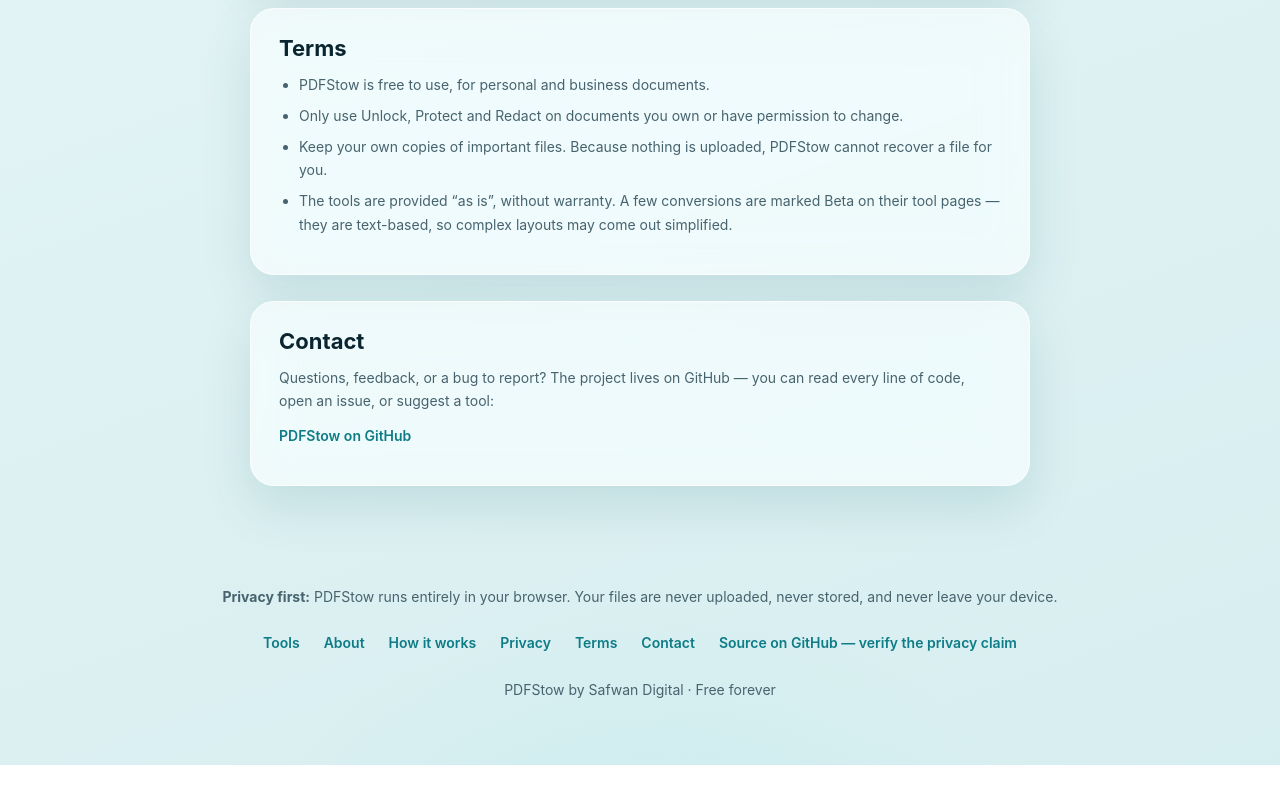
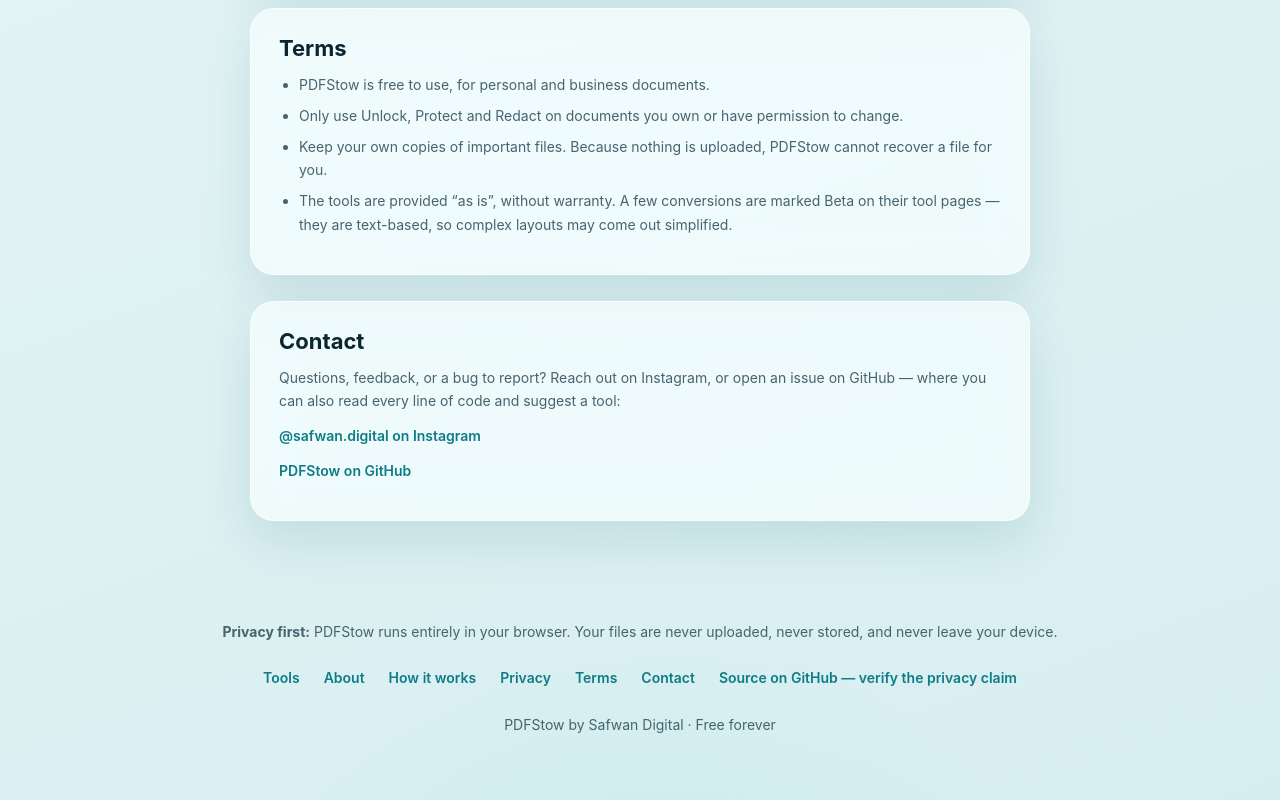
Before and after one commit to safwan-digital/aurelia-pdf, a plain HTML site: page trust.html in a window 1280 px wide. Shown: the part 1101-1901 px from the top of the page. Before the commit the page ends 1866 px from the top, so only its background shows below. Drawn offline with Linux system fonts and the light colour scheme.

Commit message:
Trust page: contact via Instagram + GitHub (DEC-4)

```diff
--- a/trust.html
+++ b/trust.html
@@ -66,7 +66,8 @@
     </section>
     <section class="glass" id="contact">
       <h2>Contact</h2>
-      <p>Questions, feedback, or a bug to report? The project lives on GitHub — you can read every line of code, open an issue, or suggest a tool:</p>
+      <p>Questions, feedback, or a bug to report? Reach out on Instagram, or open an issue on GitHub — where you can also read every line of code and suggest a tool:</p>
+      <p><a href="https://www.instagram.com/safwan.digital" target="_blank" rel="noopener">@safwan.digital on Instagram</a></p>
       <p><a href="https://github.com/safwan-digital/aurelia-pdf" target="_blank" rel="noopener">PDFStow on GitHub</a></p>
     </section>
   </div>
```
Also changed, not shown: 1 other file.
